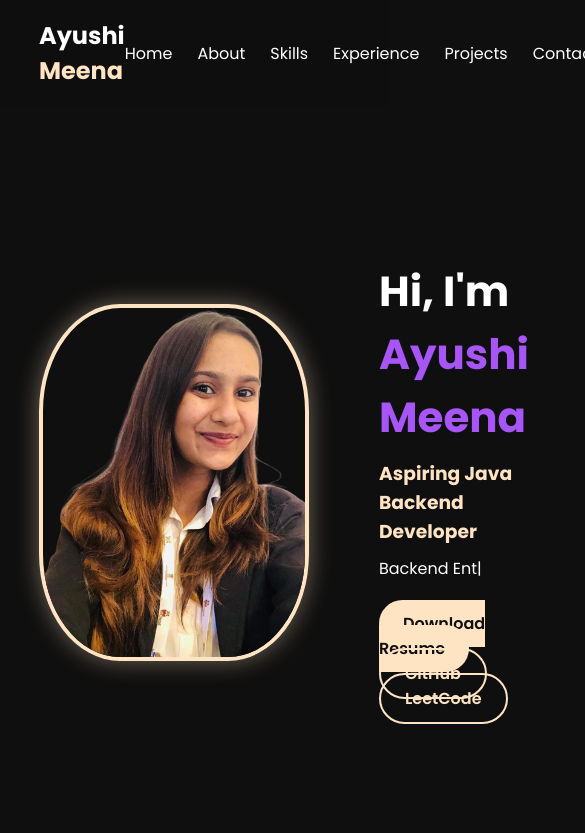
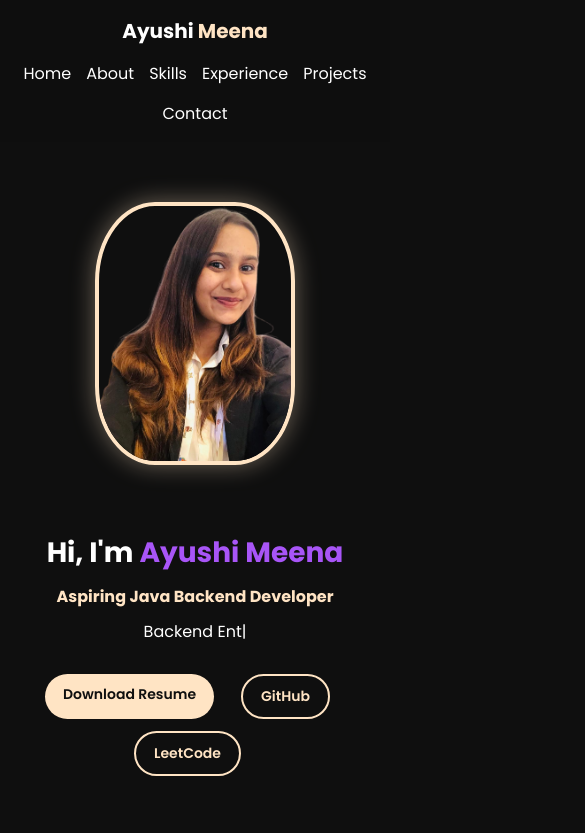
Before and after one commit to ayushii14/ayushi-portfolio, a plain HTML site: page index.html in a window 390 px wide. Shown: the top 833 px of the page, 585 px wide, since content can reach past the window. Drawn offline with nearby package versions, Linux system fonts and the light colour scheme.

Commit message:
updated phase1

```diff
--- a/index.html
+++ b/index.html
@@ -161,7 +161,7 @@
 
     <!-- ================= FOOTER ================= -->
     <footer>
-        <p>© 2025 Ayushi Meena | Built with ❤️ & Java Dreams</p>
+        <p>© 2024 Ayushi Meena | Built with ❤️ & Java Dreams</p>
     </footer>
 
     <!-- Typed JS -->
--- a/style.css
+++ b/style.css
@@ -208,3 +208,107 @@ footer {
     color: #aaa;
     font-size: 14px;
 }
+
+
+/* ================= RESPONSIVE DESIGN ================= */
+
+/* Tablets & Small Laptops */
+@media (max-width: 1024px) {
+
+    nav {
+        padding: 16px 6%;
+    }
+
+    .hero {
+        padding: 60px 6%;
+        gap: 40px;
+    }
+
+    .section {
+        padding: 60px 6%;
+    }
+}
+
+/* Tablets & Large Phones */
+@media (max-width: 768px) {
+
+    /* NAVBAR */
+    nav {
+        flex-direction: column;
+        gap: 15px;
+    }
+
+    .nav-links {
+        flex-wrap: wrap;
+        justify-content: center;
+        gap: 15px;
+    }
+
+    /* HERO */
+    .hero {
+        flex-direction: column;
+        text-align: center;
+        min-height: auto;
+    }
+
+    .hero-left img {
+        width: 200px;
+        margin-bottom: 20px;
+    }
+
+    .hero-right h1 {
+        font-size: 34px;
+    }
+
+    .hero-buttons {
+        display: flex;
+        flex-wrap: wrap;
+        justify-content: center;
+        gap: 12px;
+    }
+
+    /* SKILLS */
+    .skills-grid {
+        grid-template-columns: repeat(auto-fit, minmax(180px, 1fr));
+    }
+
+    /* PROJECTS */
+    .projects-grid {
+        grid-template-columns: 1fr;
+    }
+}
+
+/* Mobile Phones */
+@media (max-width: 480px) {
+
+    .logo {
+        font-size: 20px;
+    }
+
+    .hero-right h1 {
+        font-size: 28px;
+    }
+
+    .hero-right h3 {
+        font-size: 16px;
+    }
+
+    .section-title {
+        font-size: 24px;
+    }
+
+    .btn {
+        padding: 10px 18px;
+        font-size: 14px;
+    }
+
+    .timeline-card,
+    .project-card,
+    .skill-card {
+        padding: 18px;
+    }
+
+    footer {
+        font-size: 12px;
+    }
+}
```
